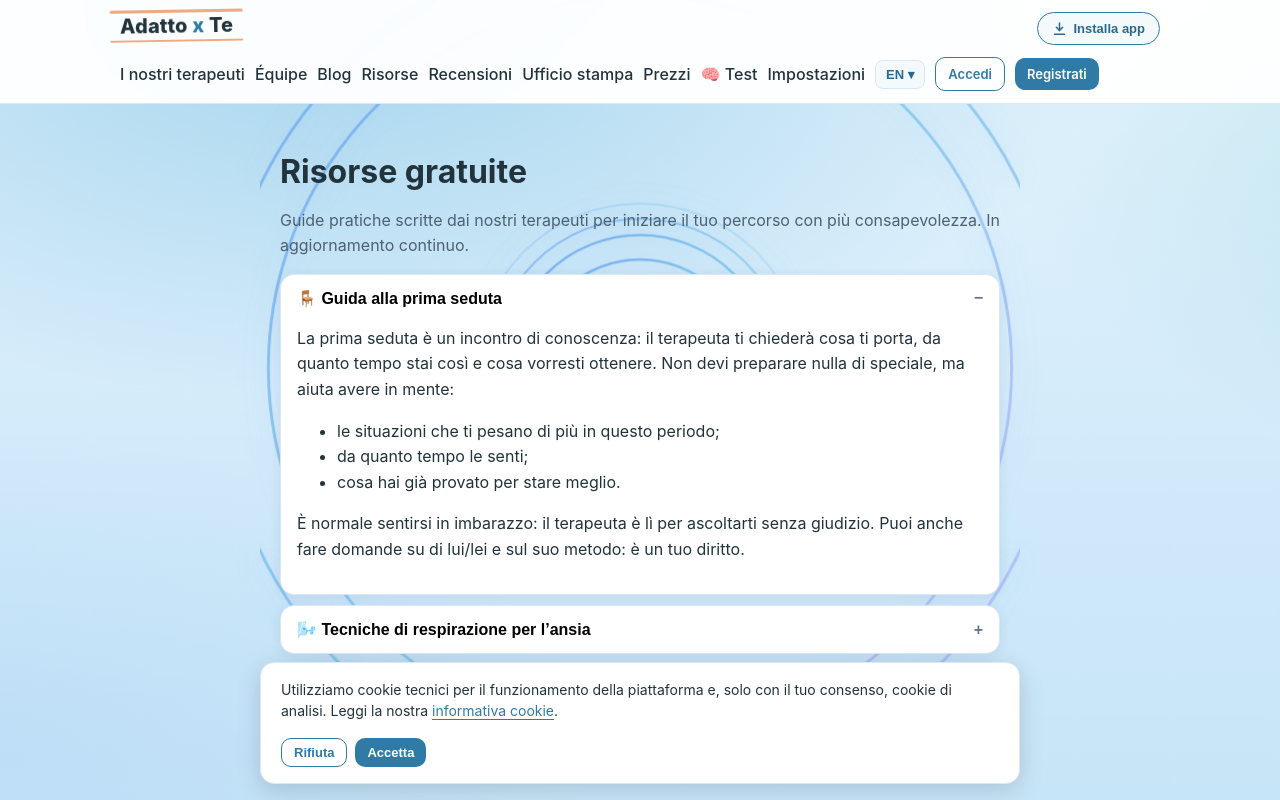
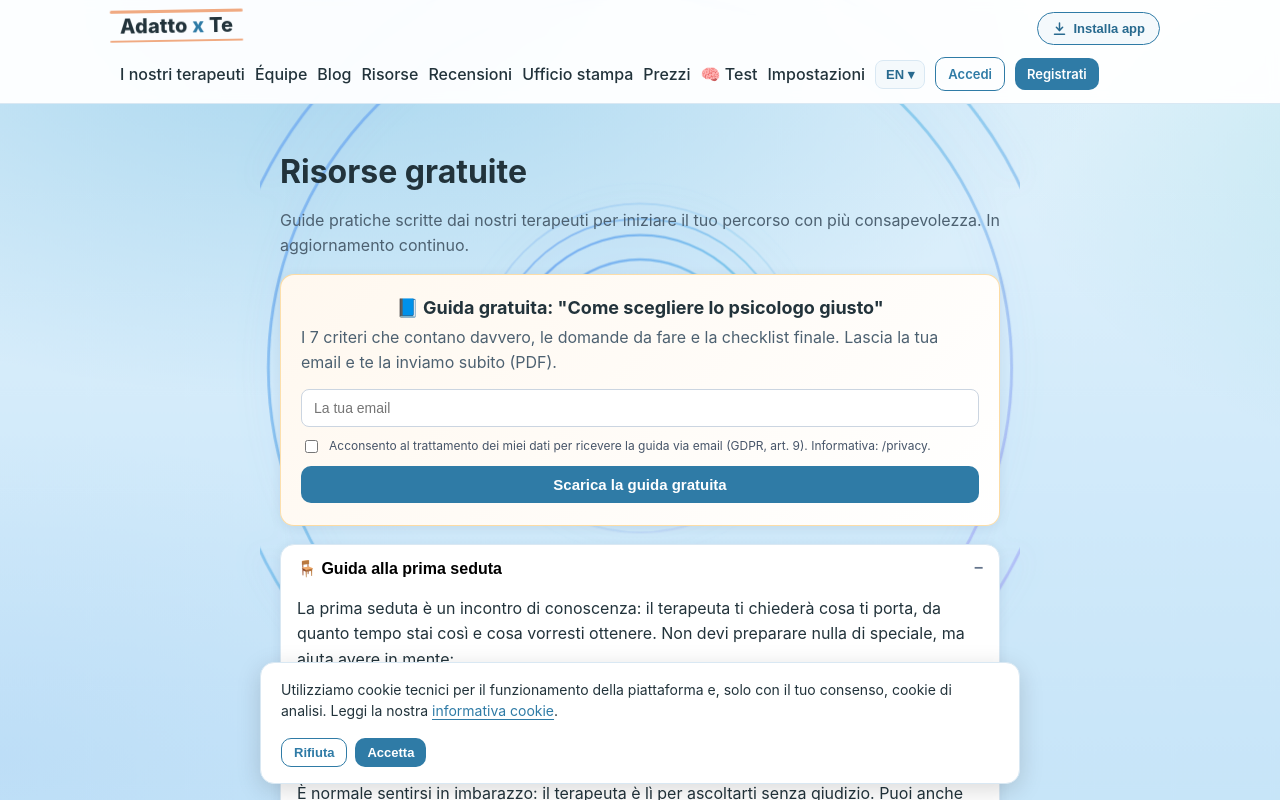
Before and after one commit to antonio-durso/adattoxte, a React (Vite) app in the folder frontend/: page /risorse in a window 1280 px wide. Shown: the top 800 px of the page. Built offline with nearby package versions, Linux system fonts and the light colour scheme; no server answers.

Commit message:
Lead magnet guida: form download in /risorse + endpoint /api/newsletter source=guide + template email guida

```diff
--- a/frontend/src/pages/Risorse.jsx
+++ b/frontend/src/pages/Risorse.jsx
@@ -1,6 +1,7 @@
 import { useState } from 'react';
 import { Link } from 'react-router-dom';
 import Seo from '../components/Seo';
+import api from '../api';
 
 const GUIDE = [
   {
@@ -63,6 +64,70 @@ const GUIDE = [
   },
 ];
 
+// Download guida lead magnet: email + consenso -> POST /api/newsletter (source=guide)
+function GuideDownloadCard() {
+  const [email, setEmail] = useState('');
+  const [consent, setConsent] = useState(false);
+  const [status, setStatus] = useState('idle'); // idle | sending | ok | error
+  const [errMsg, setErrMsg] = useState('');
+
+  const submit = async (e) => {
+    e.preventDefault();
+    if (!consent) {
+      setErrMsg('Serve il consenso al trattamento dei dati per ricevere la guida.');
+      setStatus('error');
+      return;
+    }
+    setStatus('sending');
+    try {
+      await api.post('/newsletter', { email, source: 'guide', consent: true });
+      setStatus('ok');
+    } catch (err) {
+      setErrMsg((err.response && err.response.data && err.response.data.error) || 'Errore di invio, riprova.');
+      setStatus('error');
+    }
+  };
+
+  return (
+    <div
+      className="card"
+      style={{
+        padding: '22px 20px',
+        marginBottom: 18,
+        border: '1px solid #f59e0b55',
+        background: 'linear-gradient(135deg,#fff8ef,#fff)',
+      }}
+    >
+      <h2 style={{ margin: '0 0 6px', fontSize: 18 }}>📘 Guida gratuita: "Come scegliere lo psicologo giusto"</h2>
+      <p className="muted" style={{ margin: '0 0 14px' }}>
+        I 7 criteri che contano davvero, le domande da fare e la checklist finale. Lascia la tua email e te la inviamo subito (PDF).
+      </p>
+      {status === 'ok' ? (
+        <p style={{ color: '#15803d', fontWeight: 700, margin: 0 }}>✅ Controlla la tua casella: la guida è in arrivo!</p>
+      ) : (
+        <form onSubmit={submit} style={{ display: 'flex', flexDirection: 'column', gap: 10 }}>
+          <input
+            type="email"
+            required
+            placeholder="La tua email"
+            value={email}
+            onChange={(e) => setEmail(e.target.value)}
+            style={{ padding: '10px 12px', borderRadius: 8, border: '1px solid #cbd5e1', fontSize: 14 }}
+          />
+          <label style={{ fontSize: 12, color: '#475569', display: 'flex', gap: 8, alignItems: 'flex-start' }}>
+            <input type="checkbox" checked={consent} onChange={(e) => setConsent(e.target.checked)} />
+            <span>Acconsento al trattamento dei miei dati per ricevere la guida via email (GDPR, art. 9). Informativa: /privacy.</span>
+          </label>
+          {status === 'error' && <p style={{ color: '#b91c1c', fontSize: 13, margin: 0 }}>{errMsg}</p>}
+          <button type="submit" className="btn btn-primary" disabled={status === 'sending'}>
+            {status === 'sending' ? 'Invio...' : 'Scarica la guida gratuita'}
+          </button>
+        </form>
+      )}
+    </div>
+  );
+}
+
 export default function Risorse() {
   const [open, setOpen] = useState(0);
 
@@ -78,6 +143,8 @@ export default function Risorse() {
         Guide pratiche scritte dai nostri terapeuti per iniziare il tuo percorso con più consapevolezza.
         In aggiornamento continuo.
       </p>
+
+      <GuideDownloadCard />
 
       <div style={{ display: 'flex', flexDirection: 'column', gap: 10 }}>
         {GUIDE.map((g, i) => (
```
Also changed, not shown: 2 other files (tests, documents, lock files or other folders).
